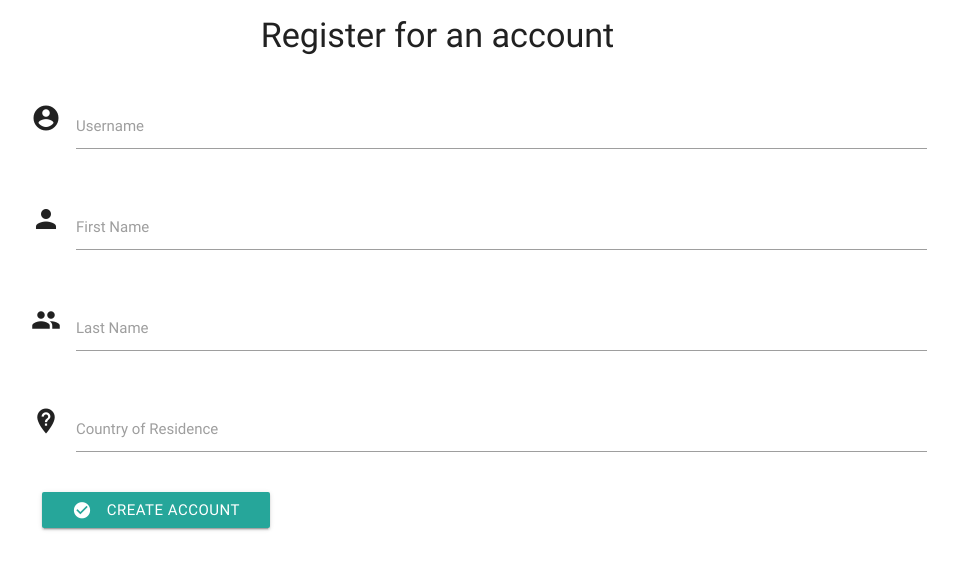
After one commit to Kash1503/data-centric-development, a Flask app: page /register in a window 1280 px wide. The commit adds this page. Shown: the top 570 px of the page, without its empty margins (161-1119 px from the left). Run offline with Flask 2, Linux system fonts and the light colour scheme; style sheets or scripts are compiled from the project's sources; some libraries are stand-ins or nearby versions.

Commit message:
Add basic unstyled registration page with form

```diff
--- a/app.py
+++ b/app.py
@@ -18,6 +18,12 @@ connection = pymysql.connect(host='localhost',
 def login():
     return render_template('login.html')
 
+
+@app.route('/register')
+def register():
+    return render_template('register.html')
+
+
 if __name__ == '__main__':
     app.run(host=os.environ.get('IP'),
         port=int(os.environ.get('PORT')),
--- /dev/null
+++ b/templates/register.html
@@ -0,0 +1,46 @@
+{% extends 'base.html' %} {% block content %}
+
+<div class="row">
+    <div class="col s6 offset-s3">
+        <h4>Register for an account</h4>
+    </div>
+</div>
+<div class="row">
+    <form class="col s12">
+        <div class="row">
+            <div class="input-field col s12">
+                <i class="material-icons prefix">account_circle</i>
+                <input id="Username" name="Username" type="text" class="validate">
+                <label for="Username">Username</label>
+            </div>
+        </div>
+        <div class="row">
+            <div class="input-field col s12">
+                <i class="material-icons prefix">person</i>
+                <input id="Firstname" name="Firstname" type="text" class="validate">
+                <label for="Firstname">First Name</label>
+            </div>
+        </div>
+        <div class="row">
+            <div class="input-field col s12">
+                <i class="material-icons prefix">people</i>
+                <input id="Lastname" name="Lastname" type="tel" class="validate">
+                <label for="icon_telephone">Last Name</label>
+            </div>
+        </div>
+        <div class="row">
+            <div class="input-field col s12">
+                <i class="material-icons prefix">not_listed_location</i>
+                <input id="Country" name="Country" type="text" class="validate">
+                <label for="Country">Country of Residence</label>
+            </div>
+        </div>
+        <div class="col s12">
+            <button class="waves-effect waves-light btn" type="submit" name="action">Create Account
+                    <i class="material-icons left">check_circle</i>
+                </button>
+        </div>
+    </form>
+</div>
+
+{% endblock %}
```
Also changed, not shown: templates/login.html (+3 -5 lines).
